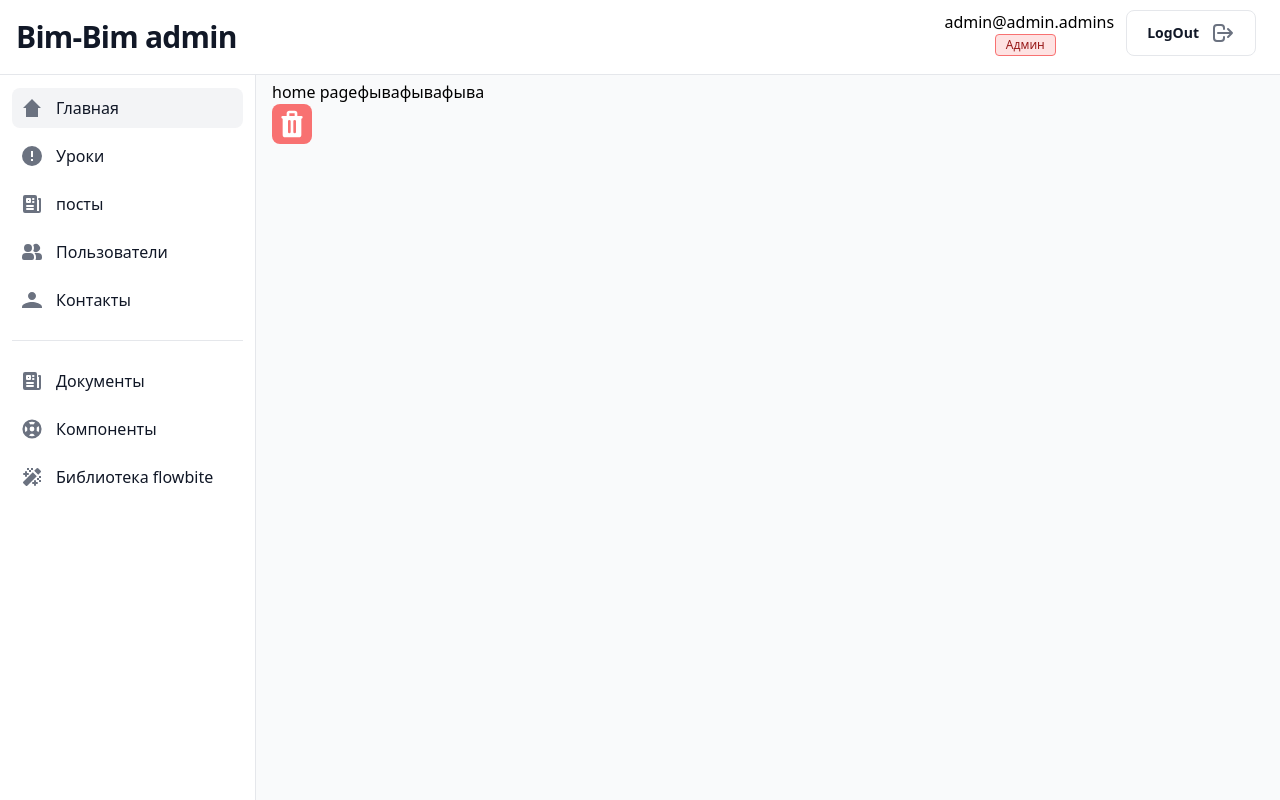
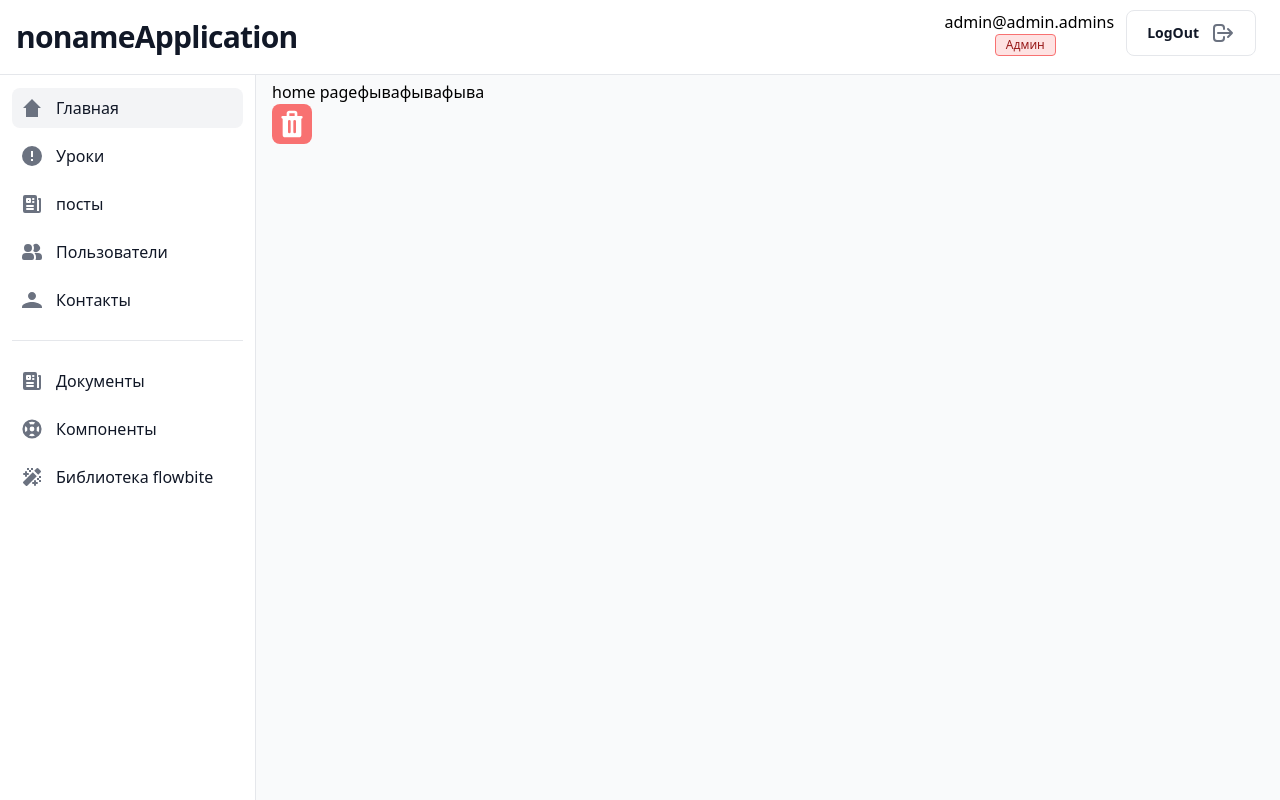
Before and after one commit to TheFasWalker/reactAdmin, a React (Vite) app: page /home in a window 1280 px wide. Built offline with nearby package versions, Linux system fonts and the light colour scheme; no server answers.

Commit message:
FEAT: edited .env.example  title moved to env

```diff
--- a/src/app/App.tsx
+++ b/src/app/App.tsx
@@ -3,6 +3,7 @@ import { Navigation } from "../navigation/Navigation";
 import { setupStore } from "../store/store";
 const store = setupStore()
 function App() {
+  document.title = import.meta.env.VITE_APP_TITLE || "Заголовок по умолчанию";
   return (
     <Provider store={store}>
       <Navigation/>
--- a/src/components/general/Header.tsx
+++ b/src/components/general/Header.tsx
@@ -8,6 +8,7 @@ import { Routes } from "../../navigation/routes"
 export const Header = () => {
   const dispatch = useAppDispatch()
   const navigate = useNavigate()
+  const appTitle = import.meta.env.VITE_APP_TITLE
   const {role,email}=useAppSelector((state)=>state.authReduser)
   const exit =()=>{
     dispatch(authSlice.actions.authLogOut())
@@ -20,7 +21,8 @@ export const Header = () => {
         <div className="flex justify-between items-center w-full">
 
 
-          <span className="text-3xl font-extrabold leading-none tracking-tight text-gray-900">Bim-Bim admin
+          <span className="text-3xl font-extrabold leading-none tracking-tight text-gray-900">
+            {appTitle}
           </span>
           <div className="flex flex-row gap-3">
             <div className=" flex flex-col items-center">
--- a/src/pages/LoginPage.tsx
+++ b/src/pages/LoginPage.tsx
@@ -14,6 +14,7 @@ import { authSlice } from "../store/slices/authSlice";
 import { errorMessage } from "../helpers/errors";
 
 export const LoginPage: FC = () => {
+    const projectName = import.meta.env.VITE_APP_TITLE
     let login = import.meta.env.VITE_ROOT_ADMIN_LOGIN
     let password =import.meta.env.VITE_ROOTD_AMIN_PASSWORD
     if(!password || !login){
@@ -51,7 +52,7 @@ export const LoginPage: FC = () => {
                 <div className="w-full bg-white rounded-lg shadow dark:border md:mt-0 sm:max-w-md xl:p-0 dark:bg-gray-800 dark:border-gray-700">
                     <div className="p-6 space-y-4 md:space-y-6 sm:p-8">
                         <h1 className=" text-center mb-4 text-3xl font-extrabold leading-none tracking-tight text-gray-900 ">
-                        Bim-Bim admin
+                          {projectName}
                         </h1>
                         <Formik
                             initialValues={{
```
Also changed, not shown: 1 other file (tests, documents, lock files or other folders).
